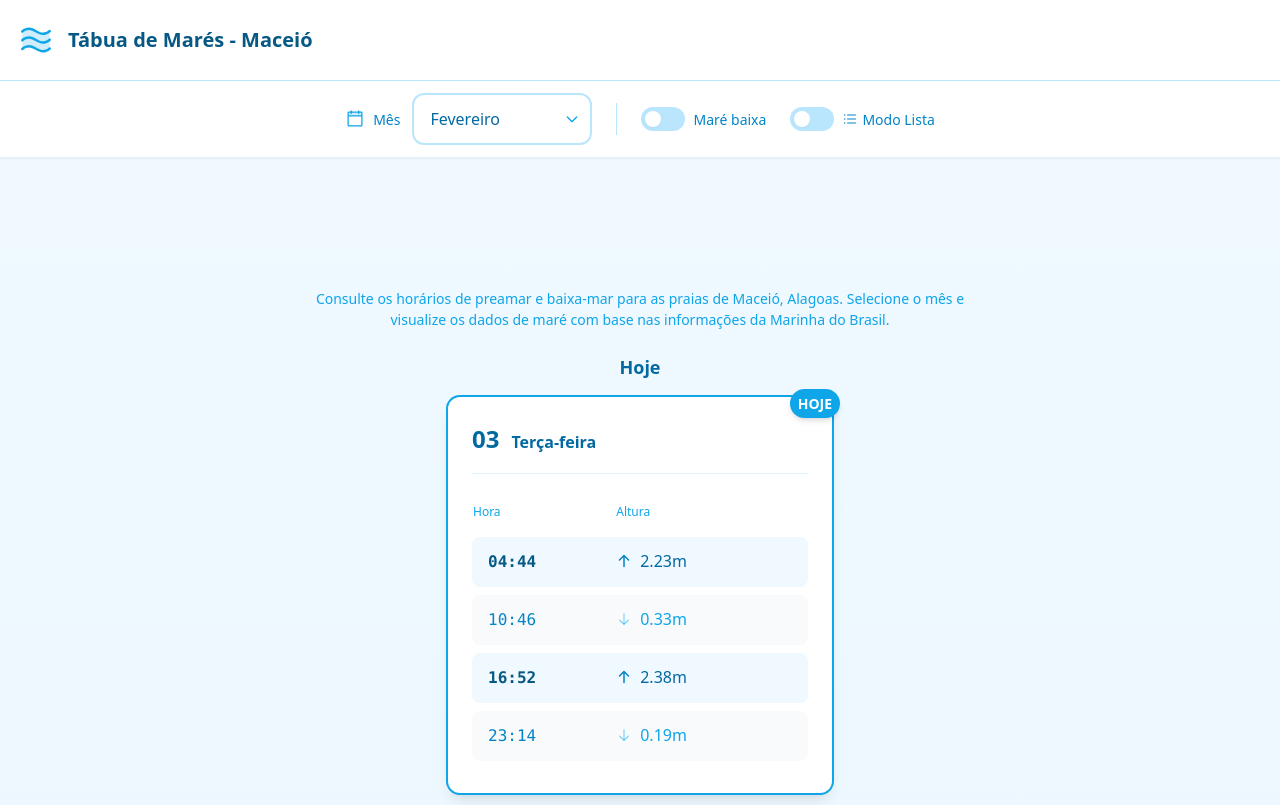
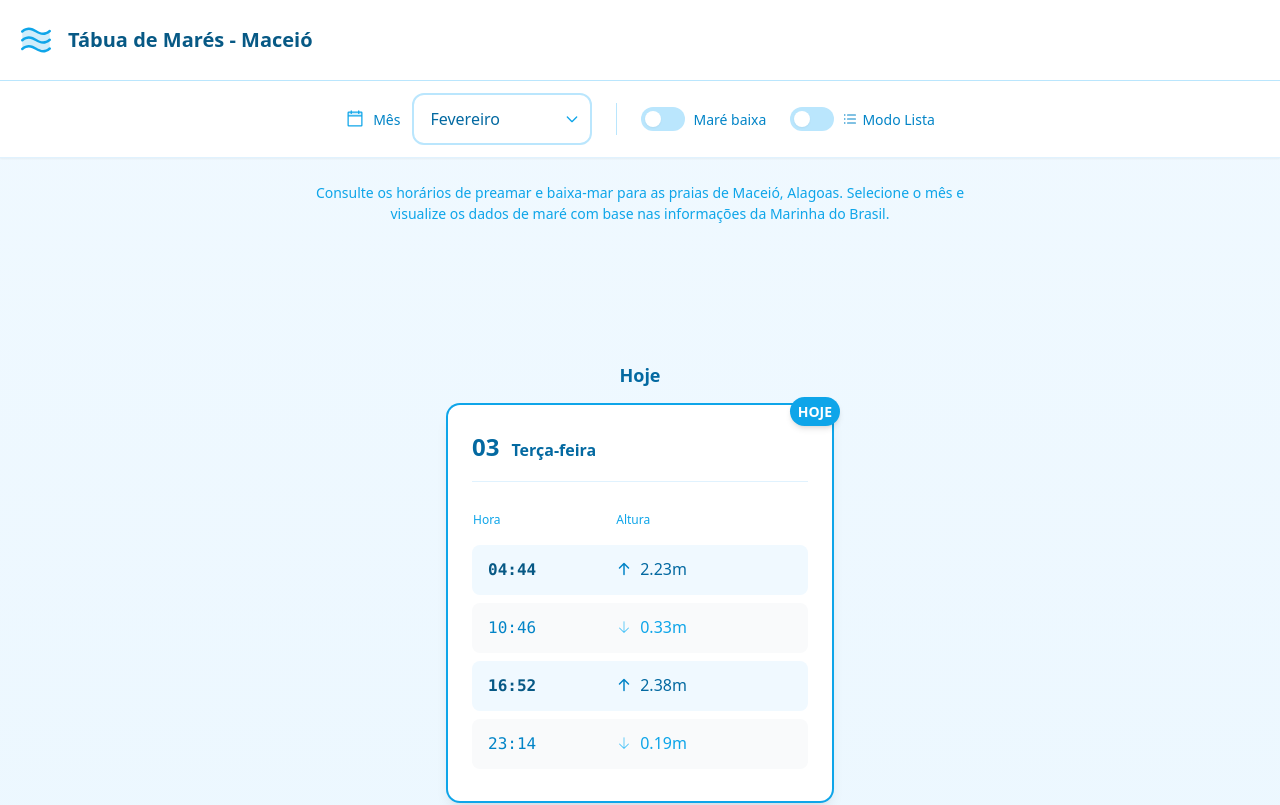
Before and after one commit to celosauro/tabuademares.maceio.br, a React (Vite) app: page / in a window 1280 px wide. Shown: the top 805 px of the page. Built offline with nearby package versions, Linux system fonts and the light colour scheme.

Commit message:
Fix adsense rules

```diff
--- a/src/App.tsx
+++ b/src/App.tsx
@@ -83,11 +83,6 @@ function App() {
         </div>
       </div>
 
-      {/* Ad Banner #1 - Above the fold */}
-      <div className="max-w-7xl mx-auto px-4 py-2">
-        <AdBanner slot="3402483218" format="auto" />
-      </div>
-
       {/* Main Content */}
       <main className="max-w-7xl mx-auto px-4 py-6 flex-grow w-full">
 
@@ -103,6 +98,10 @@ function App() {
 
         {data && !isLoading && !error && (
           <>
+            {/* Ad Banner #1 - Above the fold, only when content is loaded */}
+            <div className="mb-6">
+              <AdBanner slot="3402483218" format="auto" />
+            </div>
             {/* Today's Card - Highlighted at Top (only in cards view) */}
             {todayCard && viewMode === 'cards' && (
               <section className="mb-6 sm:mb-8">
@@ -175,10 +174,12 @@ function App() {
         )}
       </main>
 
-      {/* Ad Banner #3 - Before footer */}
-      <div className="max-w-7xl mx-auto px-4 py-4">
-        <AdBanner slot="5697474060" format="auto" lazy />
-      </div>
+      {/* Ad Banner #3 - Before footer, only when content is loaded */}
+      {data && !isLoading && !error && (
+        <div className="max-w-7xl mx-auto px-4 py-4">
+          <AdBanner slot="5697474060" format="auto" lazy />
+        </div>
+      )}
 
       {/* Footer */}
       <footer className="bg-white border-t border-tide-100 mt-auto">
```
